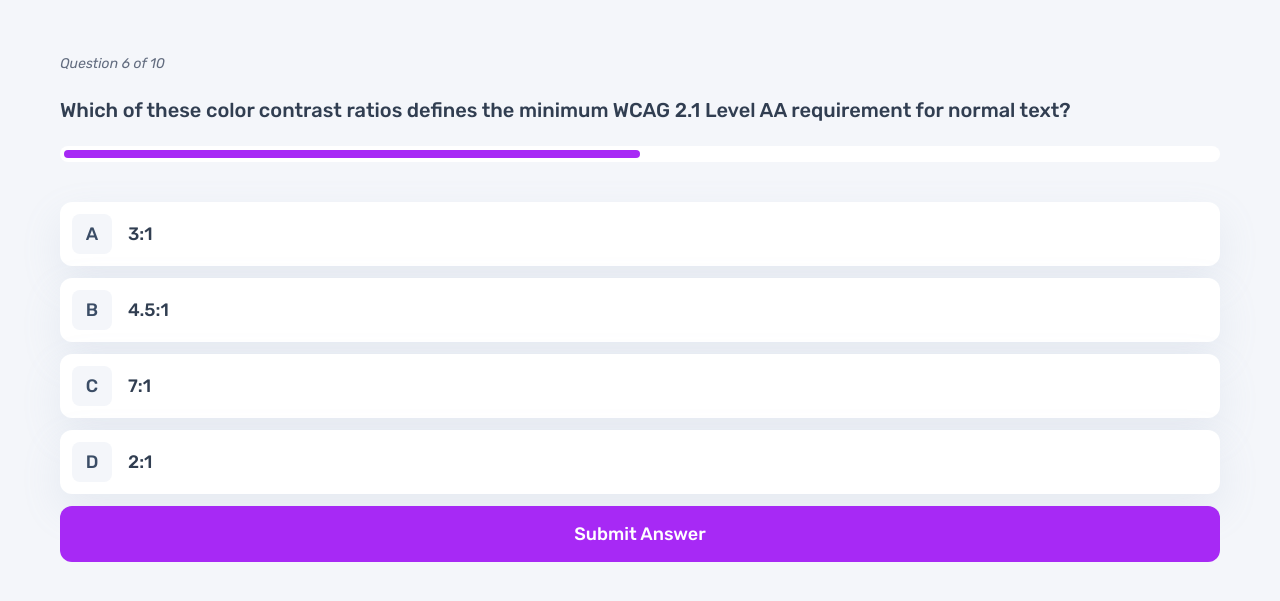
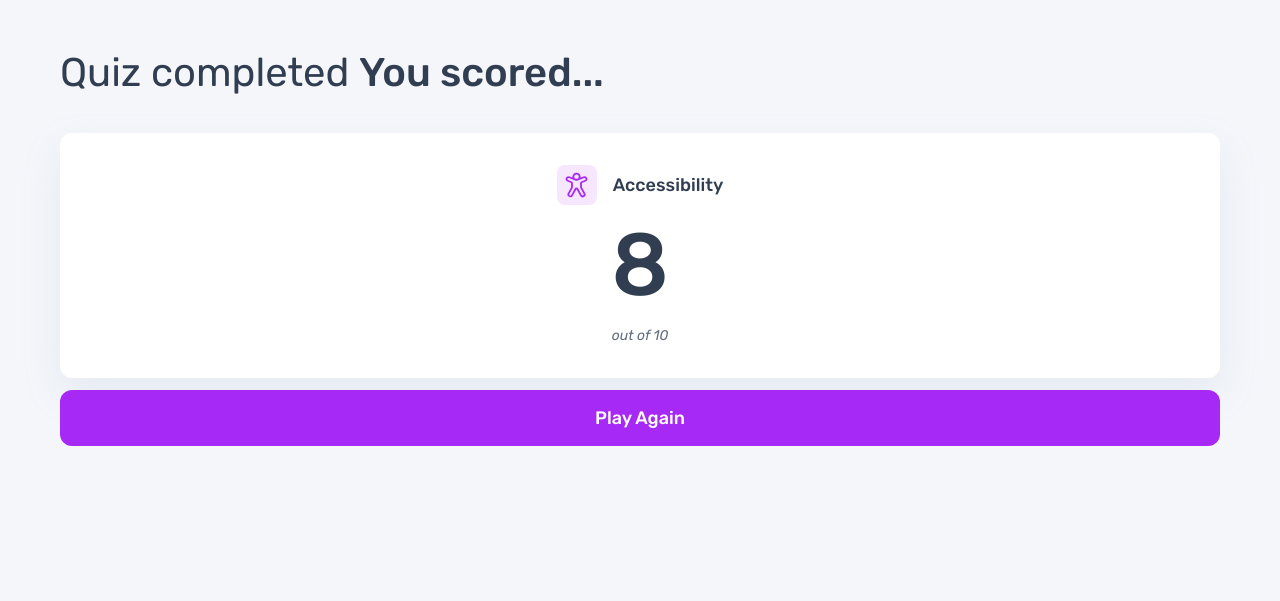
Before and after one commit to danmlarsen/fm-frontend-quiz, a website built with Parcel: page index.html in a window 1280 px wide. Shown: the part 59-660 px from the top of the page. Built offline with nearby package versions, Linux system fonts and the light colour scheme.

Commit message:
Quiz completed styling

```diff
--- a/index.html
+++ b/index.html
@@ -29,14 +29,22 @@
                 </div>
             </div>
             <div class="quiz__question-wrapper">
-                <div class="quiz__question">
+                <!-- <div class="quiz__welcome">
+                    <h1 class="heading-primary">Welcome to the <strong>Frontend Quiz!</strong></h1>
+                    <p>Pick a subject to get started.</p>
+                </div> -->
+                <div class="quiz__completed-title">
+                    <h1 class="heading-primary">Quiz completed <strong>You scored...</strong></h1>
+                </div>
+
+                <!-- <div class="quiz__question">
                     <p class="quiz__question-number">Question 6 of 10</p>
                     <h2 class="quiz__question-text">Which of these color contrast ratios defines the minimum WCAG 2.1 Level AA requirement for normal text?</h2>
                     <div class="progress-bar"></div>
-                </div>
+                </div> -->
             </div>
             <div class="quiz__answers-wrapper">
-                <form class="quiz__answers-form" action="#" method="post">
+                <!-- <form class="quiz__answers-form" action="#" method="post">
                     <div class="quiz__answers">
                         <label for="answer-1" class="quiz__answer">
                             <input class="quiz__answer-radio" type="radio" name="answer" id="answer-1" required />
@@ -44,7 +52,7 @@
                                 <div class="item__icon-box">A</div>
                                 <h3 class="item__title">3:1</h3>
                             </div>
-                            <!-- <img class="quiz__answer-icon" src="assets/images/icon-correct.svg" alt="Correct answer icon" /> -->
+                            <img class="quiz__answer-icon" src="assets/images/icon-correct.svg" alt="Correct answer icon" />
                         </label>
                         <label for="answer-2" class="quiz__answer">
                             <input class="quiz__answer-radio" type="radio" name="answer" id="answer-2" required />
@@ -59,7 +67,7 @@
                                 <div class="item__icon-box">C</div>
                                 <h3 class="item__title">7:1</h3>
                             </div>
-                            <!-- <img class="quiz__answer-icon" src="assets/images/icon-incorrect.svg" alt="Incorrect answer icon" /> -->
+                            <img class="quiz__answer-icon" src="assets/images/icon-incorrect.svg" alt="Incorrect answer icon" />
                         </label>
                         <label for="answer-4" class="quiz__answer">
                             <input class="quiz__answer-radio" type="radio" name="answer" id="answer-4" required />
@@ -70,20 +78,31 @@
                         </label>
                         <button class="btn quiz__answer-btn">Submit Answer</button>
                     </div>
-                </form>
+                </form> -->
 
                 <!-- <div class="progress-bar"></div>
                 <button class="btn">Button</button> -->
+
+                <div>
+                    <div class="quiz__completed-stats u-mb-sm">
+                        <div class="item">
+                            <div class="item__icon-box item__icon-box--a11y">
+                                <img src="assets/images/icon-accessibility.svg" alt="Accessibility icon" class="item__icon" />
+                            </div>
+                            <h3 class="item__title">Accessibility</h3>
+                        </div>
+
+                        <h2 class="quiz__score">8</h2>
+                        <p>out of 10</p>
+                    </div>
+                    <button class="btn">Play Again</button>
+                </div>
             </div>
         </main>
     </body>
 </html>
 
 <!-- Title -->
-<!--
-<h1 class="heading-primary">Welcome to the <strong>Frontend Quiz!</strong></h1>
-<p>Pick a subject to get started.</p>
- -->
 
 <!-- <label for="answer-1" class="quiz__answer">
     <img class="quiz__answer-icon quiz__answer-icon--html" src="assets/images/icon-html.svg" alt="HTML" />
--- a/sass/_quiz.scss
+++ b/sass/_quiz.scss
@@ -75,4 +75,20 @@
         background-color: $color-primary;
         color: $color-neutral-100;
     }
+
+    &__completed-stats {
+        padding: 3.2rem;
+        background-color: $color-neutral-100;
+        box-shadow: 0 1.6rem 4rem rgba($color-neutral-500, 0.14);
+        border-radius: 12px;
+
+        display: grid;
+        align-items: center;
+        justify-items: center;
+        gap: 1.6rem;
+    }
+
+    &__score {
+        font-size: $fs-heading-xl;
+    }
 }
--- a/sass/_typography.scss
+++ b/sass/_typography.scss
@@ -43,3 +43,7 @@
 p {
     font-style: italic;
 }
+
+strong {
+    font-weight: $fw-medium;
+}
--- /dev/null
+++ b/sass/_utils.scss
@@ -0,0 +1,9 @@
+.u-mb-sm {
+    margin-bottom: 1.2rem;
+}
+.u-mb-md {
+    margin-bottom: 2.4rem;
+}
+.u-mb-lg {
+    margin-bottom: 3.2rem;
+}
--- a/sass/_variables.scss
+++ b/sass/_variables.scss
@@ -26,6 +26,7 @@
 $fw-medium: 500;
 $fs-body-sm: 1.4rem;
 $fs-body-md: 1.8rem;
+$fs-heading-xl: 8.8rem;
 $fs-heading-lg: 4rem;
 $fs-heading-md: 2rem;
 $fs-heading-sm: 1.8rem;
--- a/sass/main.scss
+++ b/sass/main.scss
@@ -1,5 +1,6 @@
 @use 'variables';
 @use 'mixins';
+@use 'utils';
 @use 'reset';
 @use 'typography';
 @use 'base';
```
